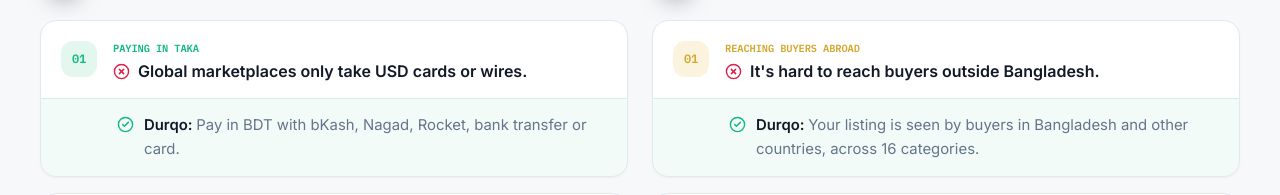
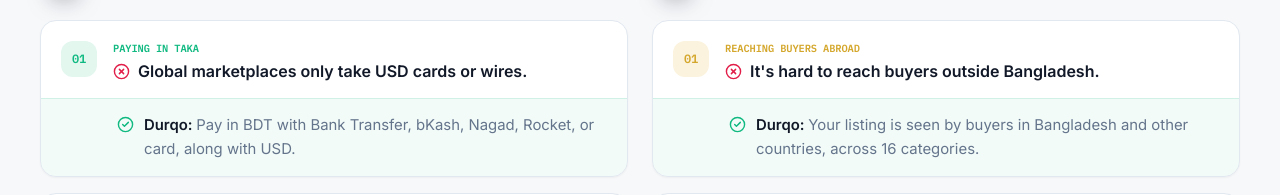
Before and after one commit to mdmanirmia/durqo-app, a Next.js app: page /durqo-bangladesh in a window 1280 px wide. Shown: the part 1110-1305 px from the top of the page. Built offline with nearby package versions, Linux system fonts and the light colour scheme; no server answers; the database is empty.

Commit message:
Durqo Bangladesh: buyer problem 01 fix reads 'Pay in BDT with Bank Transfer, bKash, Nagad, Rocket, or card, along with USD.'
Co-Authored-By: Claude Opus 5.5 <noreply@anthropic.com>
Claude-Session: https://claude.ai/code/session_01DiXBttv2e7p87AFgpyXFoE

```diff
--- a/src/app/durqo-bangladesh/page.tsx
+++ b/src/app/durqo-bangladesh/page.tsx
@@ -329,7 +329,7 @@ const ASSET_STATUS = {
 } as const;
 
 const PROBLEMS: { audience: "For Buyers" | "For Sellers"; title: string; problem: string; solution: string }[] = [
-  { audience: "For Buyers", title: "Paying in Taka", problem: "Global marketplaces only take USD cards or wires.", solution: "Pay in BDT with bKash, Nagad, Rocket, bank transfer or card." },
+  { audience: "For Buyers", title: "Paying in Taka", problem: "Global marketplaces only take USD cards or wires.", solution: "Pay in BDT with Bank Transfer, bKash, Nagad, Rocket, or card, along with USD." },
   { audience: "For Buyers", title: "Trusting the numbers", problem: "Can the listing numbers be trusted?", solution: "Every listing is checked by hand, and its business data is verified before it goes live." },
   { audience: "For Buyers", title: "Receiving every asset", problem: "You've paid, but will every asset arrive?", solution: "The Transfer Room tracks every asset, with 7 days to inspect." },
   { audience: "For Buyers", title: "If something is wrong", problem: "Assets are missing or not as promised.", solution: "Report an issue. Payment stays on hold and the seller is not paid until Durqo reviews it." },
```
